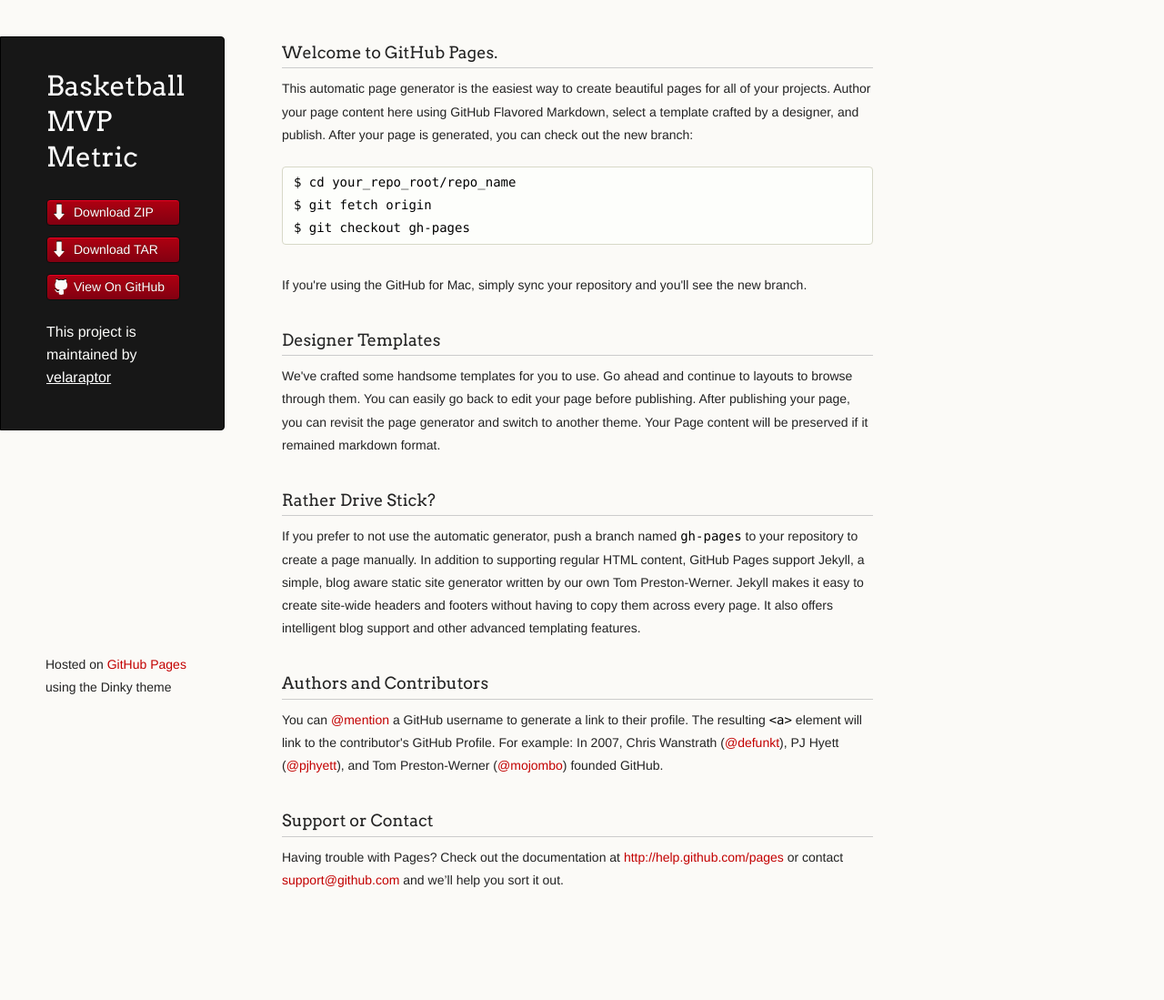
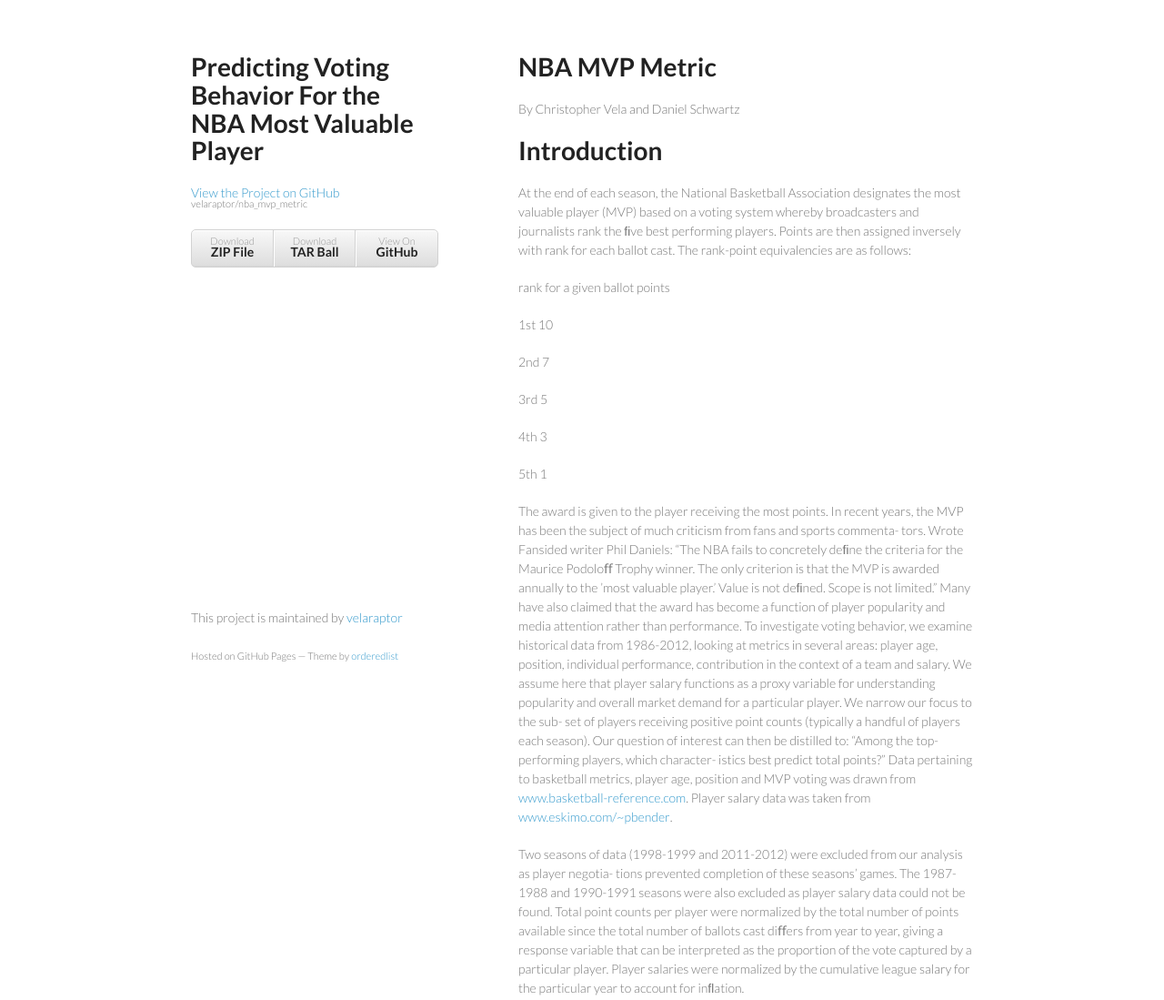
Before and after one commit to velaraptor/nba_mvp_metric, a plain HTML site: page index.html in a window 1280 px wide. Shown: the top 1099 px of the page at 91% size. Before the commit the page ends 1052 px from the top, so only its background shows below. Drawn offline with Linux system fonts and the light colour scheme.

Commit message:
Create gh-pages branch via GitHub

```diff
--- a/index.html
+++ b/index.html
@@ -3,11 +3,10 @@
   <head>
     <meta charset="utf-8">
     <meta http-equiv="X-UA-Compatible" content="chrome=1">
-    <title>Basketball MVP Metric by velaraptor</title>
+    <title>Predicting Voting Behavior For the NBA Most Valuable Player by velaraptor</title>
 
     <link rel="stylesheet" href="stylesheets/styles.css">
     <link rel="stylesheet" href="stylesheets/pygment_trac.css">
-    <script src="javascripts/scale.fix.js"></script>
     <meta name="viewport" content="width=device-width, initial-scale=1, user-scalable=no">
     <!--[if lt IE 9]>
     <script src="//html5shiv.googlecode.com/svn/trunk/html5.js"></script>
@@ -16,57 +15,84 @@
   <body>
     <div class="wrapper">
       <header>
-        <h1 class="header">Basketball MVP Metric</h1>
-        <p class="header"></p>
+        <h1>Predicting Voting Behavior For the NBA Most Valuable Player</h1>
+        <p></p>
+
+        <p class="view"><a href="https://github.com/velaraptor/nba_mvp_metric">View the Project on GitHub <small>velaraptor/nba_mvp_metric</small></a></p>
+
 
         <ul>
-          <li class="download"><a class="buttons" href="https://github.com/velaraptor/nba_mvp_metric/zipball/master">Download ZIP</a></li>
-          <li class="download"><a class="buttons" href="https://github.com/velaraptor/nba_mvp_metric/tarball/master">Download TAR</a></li>
-          <li><a class="buttons github" href="https://github.com/velaraptor/nba_mvp_metric">View On GitHub</a></li>
+          <li><a href="https://github.com/velaraptor/nba_mvp_metric/zipball/master">Download <strong>ZIP File</strong></a></li>
+          <li><a href="https://github.com/velaraptor/nba_mvp_metric/tarball/master">Download <strong>TAR Ball</strong></a></li>
+          <li><a href="https://github.com/velaraptor/nba_mvp_metric">View On <strong>GitHub</strong></a></li>
         </ul>
-
-        <p class="header">This project is maintained by <a class="header name" href="https://github.com/velaraptor">velaraptor</a></p>
-
-
       </header>
       <section>
-        <h3>
-<a name="welcome-to-github-pages" class="anchor" href="#welcome-to-github-pages"><span class="octicon octicon-link"></span></a>Welcome to GitHub Pages.</h3>
+        <h1>
+<a name="nba-mvp-metric" class="anchor" href="#nba-mvp-metric"><span class="octicon octicon-link"></span></a>NBA MVP Metric</h1>
 
-<p>This automatic page generator is the easiest way to create beautiful pages for all of your projects. Author your page content here using GitHub Flavored Markdown, select a template crafted by a designer, and publish. After your page is generated, you can check out the new branch:</p>
+<p>By Christopher Vela and Daniel Schwartz</p>
 
-<pre><code>$ cd your_repo_root/repo_name
-$ git fetch origin
-$ git checkout gh-pages
-</code></pre>
+<h1>
+<a name="introduction" class="anchor" href="#introduction"><span class="octicon octicon-link"></span></a>Introduction</h1>
 
-<p>If you're using the GitHub for Mac, simply sync your repository and you'll see the new branch.</p>
+<p>At the end of each season, the National Basketball Association designates the most valuable player
+(MVP) based on a voting system whereby broadcasters and journalists rank the ﬁve best performing players. Points are then assigned inversely with rank for each ballot cast. The rank-point
+equivalencies are as follows:</p>
 
-<h3>
-<a name="designer-templates" class="anchor" href="#designer-templates"><span class="octicon octicon-link"></span></a>Designer Templates</h3>
+<p>rank for a given ballot points</p>
 
-<p>We've crafted some handsome templates for you to use. Go ahead and continue to layouts to browse through them. You can easily go back to edit your page before publishing. After publishing your page, you can revisit the page generator and switch to another theme. Your Page content will be preserved if it remained markdown format.</p>
+<p>1st 10</p>
 
-<h3>
-<a name="rather-drive-stick" class="anchor" href="#rather-drive-stick"><span class="octicon octicon-link"></span></a>Rather Drive Stick?</h3>
+<p>2nd 7</p>
 
-<p>If you prefer to not use the automatic generator, push a branch named <code>gh-pages</code> to your repository to create a page manually. In addition to supporting regular HTML content, GitHub Pages support Jekyll, a simple, blog aware static site generator written by our own Tom Preston-Werner. Jekyll makes it easy to create site-wide headers and footers without having to copy them across every page. It also offers intelligent blog support and other advanced templating features.</p>
+<p>3rd 5</p>
 
-<h3>
-<a name="authors-and-contributors" class="anchor" href="#authors-and-contributors"><span class="octicon octicon-link"></span></a>Authors and Contributors</h3>
+<p>4th 3</p>
 
-<p>You can <a href="https://github.com/blog/821" class="user-mention">@mention</a> a GitHub username to generate a link to their profile. The resulting <code>&lt;a&gt;</code> element will link to the contributor's GitHub Profile. For example: In 2007, Chris Wanstrath (<a href="https://github.com/defunkt" class="user-mention">@defunkt</a>), PJ Hyett (<a href="https://github.com/pjhyett" class="user-mention">@pjhyett</a>), and Tom Preston-Werner (<a href="https://github.com/mojombo" class="user-mention">@mojombo</a>) founded GitHub.</p>
+<p>5th 1</p>
 
-<h3>
-<a name="support-or-contact" class="anchor" href="#support-or-contact"><span class="octicon octicon-link"></span></a>Support or Contact</h3>
+<p>The award is given to the player receiving the most points.
+In recent years, the MVP has been the subject of much criticism from fans and sports commenta-
+tors. Wrote Fansided writer Phil Daniels: “The NBA fails to concretely deﬁne the criteria for the
+Maurice Podoloﬀ Trophy winner. The only criterion is that the MVP is awarded annually to the
+’most valuable player.’ Value is not deﬁned. Scope is not limited.” Many have also claimed that
+the award has become a function of player popularity and media attention rather than performance.
+To investigate voting behavior, we examine historical data from 1986-2012, looking at metrics in
+several areas: player age, position, individual performance, contribution in the context of a team
+and salary. We assume here that player salary functions as a proxy variable for understanding
+popularity and overall market demand for a particular player. We narrow our focus to the sub-
+set of players receiving positive point counts (typically a handful of players each season). Our
+question of interest can then be distilled to: “Among the top-performing players, which character-
+istics best predict total points?” Data pertaining to basketball metrics, player age, position and
+MVP voting was drawn from <a href="http://www.basketball-reference.com">www.basketball-reference.com</a>. Player salary data was taken from
+<a href="http://www.eskimo.com/%7Epbender">www.eskimo.com/~pbender</a>.</p>
 
-<p>Having trouble with Pages? Check out the documentation at <a href="http://help.github.com/pages">http://help.github.com/pages</a> or contact <a href="mailto:support@github.com">support@github.com</a> and we’ll help you sort it out.</p>
+<p>Two seasons of data (1998-1999 and 2011-2012) were excluded from our analysis as player negotia-
+tions prevented completion of these seasons’ games. The 1987-1988 and 1990-1991 seasons were also
+excluded as player salary data could not be found. Total point counts per player were normalized
+by the total number of points available since the total number of ballots cast diﬀers from year to
+year, giving a response variable that can be interpreted as the proportion of the vote captured by a
+particular player. Player salaries were normalized by the cumulative league salary for the particular
+year to account for inﬂation.</p>
+
+<p>After aggregating all of the positive point-receiving players over 23 seasons we are left with a sample
+size of n = 374. This method makes two important assumptions. The ﬁrst is that the tastes and
+preferences of the sports commentariat are roughly stable over time. To check the validity of this
+assumption, we will examine models for both the full 23 seasons as well as for the most recent 10
+seasons (n = 166). The second assumption is that the joint distribution of the covariates for players
+in the running for MVP are independent from year to year. This assumption becomes important
+as there are many recurring players in our sample.
+<img src="http://imgur.com/fF7vuQd" alt=""><img src="http://imgur.com/AFOsKgY" alt=""><img src="http://imgur.com/W5goenE" alt=""><img src="http://imgur.com/Vv4qn4K" alt=""><img src="http://imgur.com/WJPO1EI" alt=""><img src="http://imgur.com/wse5WBV" alt=""><img src="http://imgur.com/z0Z9BeO" alt=""><img src="http://imgur.com/nSHVudt" alt=""></p>
+
+<p>Copyright 2014 Christopher Vela &amp; Daniel Schwartz</p>
       </section>
       <footer>
-        <p><small>Hosted on <a href="http://pages.github.com">GitHub Pages</a> using the Dinky theme</small></p>
+        <p>This project is maintained by <a href="https://github.com/velaraptor">velaraptor</a></p>
+        <p><small>Hosted on GitHub Pages &mdash; Theme by <a href="https://github.com/orderedlist">orderedlist</a></small></p>
       </footer>
     </div>
-    <!--[if !IE]><script>fixScale(document);</script><![endif]-->
+    <script src="javascripts/scale.fix.js"></script>
 
   </body>
 </html>
--- a/stylesheets/styles.css
+++ b/stylesheets/styles.css
@@ -1,336 +1,186 @@
-@import url(https://fonts.googleapis.com/css?family=Arvo:400,700,400italic);
-
-/* MeyerWeb Reset */
-
-html, body, div, span, applet, object, iframe,
-h1, h2, h3, h4, h5, h6, p, blockquote, pre,
-a, abbr, acronym, address, big, cite, code,
-del, dfn, em, img, ins, kbd, q, s, samp,
-small, strike, strong, sub, sup, tt, var,
-b, u, i, center,
-dl, dt, dd, ol, ul, li,
-fieldset, form, label, legend,
-table, caption, tbody, tfoot, thead, tr, th, td,
-article, aside, canvas, details, embed,
-figure, figcaption, footer, header, hgroup,
-menu, nav, output, ruby, section, summary,
-time, mark, audio, video {
-  margin: 0;
-  padding: 0;
-  border: 0;
-  font: inherit;
-  vertical-align: baseline;
-}
-
-
-/* Base text styles */
+@import url(https://fonts.googleapis.com/css?family=Lato:300italic,700italic,300,700);
 
 body {
-  padding:10px 50px 0 0;
-  font-family:"Helvetica Neue", Helvetica, Arial, sans-serif;
-	font-size: 14px;
-	color: #232323;
-	background-color: #FBFAF7;
-	margin: 0;
-	line-height: 1.8em;
-	-webkit-font-smoothing: antialiased;
-
+  padding:50px;
+  font:14px/1.5 Lato, "Helvetica Neue", Helvetica, Arial, sans-serif;
+  color:#777;
+  font-weight:300;
 }
 
 h1, h2, h3, h4, h5, h6 {
-  color:#232323;
-  margin:36px 0 10px;
+  color:#222;
+  margin:0 0 20px;
 }
 
-p, ul, ol, table, dl {
-  margin:0 0 22px;
+p, ul, ol, table, pre, dl {
+  margin:0 0 20px;
 }
 
 h1, h2, h3 {
-	font-family: Arvo, Monaco, serif;
-  line-height:1.3;
-	font-weight: normal;
-}
-
-h1,h2, h3 {
-	display: block;
-	border-bottom: 1px solid #ccc;
-	padding-bottom: 5px;
+  line-height:1.1;
 }
 
 h1 {
-	font-size: 30px;
+  font-size:28px;
 }
 
 h2 {
-	font-size: 24px;
+  color:#393939;
 }
 
-h3 {
-	font-size: 18px;
-}
-
-h4, h5, h6 {
-	font-family: Arvo, Monaco, serif;
-	font-weight: 700;
+h3, h4, h5, h6 {
+  color:#494949;
 }
 
 a {
-  color:#C30000;
-  font-weight:200;
+  color:#39c;
+  font-weight:400;
   text-decoration:none;
 }
 
-a:hover {
-	text-decoration: underline;
+a small {
+  font-size:11px;
+  color:#777;
+  margin-top:-0.6em;
+  display:block;
 }
 
-a small {
-	font-size: 12px;
+.wrapper {
+  width:860px;
+  margin:0 auto;
 }
 
-em {
-	font-style: italic;
+blockquote {
+  border-left:1px solid #e5e5e5;
+  margin:0;
+  padding:0 0 0 20px;
+  font-style:italic;
+}
+
+code, pre {
+  font-family:Monaco, Bitstream Vera Sans Mono, Lucida Console, Terminal;
+  color:#333;
+  font-size:12px;
+}
+
+pre {
+  padding:8px 15px;
+  background: #f8f8f8;
+  border-radius:5px;
+  border:1px solid #e5e5e5;
+  overflow-x: auto;
+}
+
+table {
+  width:100%;
+  border-collapse:collapse;
+}
+
+th, td {
+  text-align:left;
+  padding:5px 10px;
+  border-bottom:1px solid #e5e5e5;
+}
+
+dt {
+  color:#444;
+  font-weight:700;
+}
+
+th {
+  color:#444;
+}
+
+img {
+  max-width:100%;
+}
+
+header {
+  width:270px;
+  float:left;
+  position:fixed;
+}
+
+header ul {
+  list-style:none;
+  height:40px;
+
+  padding:0;
+
+  background: #eee;
+  background: -moz-linear-gradient(top, #f8f8f8 0%, #dddddd 100%);
+  background: -webkit-gradient(linear, left top, left bottom, color-stop(0%,#f8f8f8), color-stop(100%,#dddddd));
+  background: -webkit-linear-gradient(top, #f8f8f8 0%,#dddddd 100%);
+  background: -o-linear-gradient(top, #f8f8f8 0%,#dddddd 100%);
+  background: -ms-linear-gradient(top, #f8f8f8 0%,#dddddd 100%);
+  background: linear-gradient(top, #f8f8f8 0%,#dddddd 100%);
+
+  border-radius:5px;
+  border:1px solid #d2d2d2;
+  box-shadow:inset #fff 0 1px 0, inset rgba(0,0,0,0.03) 0 -1px 0;
+  width:270px;
+}
+
+header li {
+  width:89px;
+  float:left;
+  border-right:1px solid #d2d2d2;
+  height:40px;
+}
+
+header ul a {
+  line-height:1;
+  font-size:11px;
+  color:#999;
+  display:block;
+  text-align:center;
+  padding-top:6px;
+  height:40px;
 }
 
 strong {
+  color:#222;
   font-weight:700;
 }
 
-ul {
-  list-style: inside;
-  padding-left: 25px;
+header ul li + li {
+  width:88px;
+  border-left:1px solid #fff;
 }
 
-ol {
-  list-style: decimal inside;
-  padding-left: 20px;
+header ul li + li + li {
+  border-right:none;
+  width:89px;
 }
 
-blockquote {
-  margin: 0;
-  padding: 0 0 0 20px;
-  font-style: italic;
+header ul a strong {
+  font-size:14px;
+  display:block;
+  color:#222;
 }
 
-dl, dt, dd, dl p {
-	font-color: #444;
+section {
+  width:500px;
+  float:right;
+  padding-bottom:50px;
 }
 
-dl dt {
-  font-weight: bold;
-}
-
-dl dd {
-  padding-left: 20px;
-  font-style: italic;
-}
-
-dl p {
-  padding-left: 20px;
-  font-style: italic;
+small {
+  font-size:11px;
 }
 
 hr {
   border:0;
-  background:#ccc;
+  background:#e5e5e5;
   height:1px;
-  margin:0 0 24px;
+  margin:0 0 20px;
 }
 
-/* Images */
-
-img {
-  position: relative;
-  margin: 0 auto;
-  max-width: 650px;
-  padding: 5px;
-  margin: 10px 0 32px 0;
-  border: 1px solid #ccc;
-}
-
-p img {
-  display: inline;
-  margin: 0;
-  padding: 0;
-  vertical-align: middle;
-  text-align: center;
-  border: none;
-}
-
-/* Code blocks */
-
-code, pre {
-	font-family: Monaco, "Bitstream Vera Sans Mono", "Lucida Console", Terminal, monospace;
-  color:#000;
-  font-size:14px;
-}
-
-pre {
-	padding: 4px 12px;
-  background: #FDFEFB;
-  border-radius:4px;
-  border:1px solid #D7D8C8;
-  overflow: auto;
-  overflow-y: hidden;
-	margin-bottom: 32px;
-}
-
-
-/* Tables */
-
-table {
-  width:100%;
-}
-
-table {
-  border: 1px solid #ccc;
-  margin-bottom: 32px;
-  text-align: left;
- }
-
-th {
-  font-family: 'Arvo', Helvetica, Arial, sans-serif;
-	font-size: 18px;
-	font-weight: normal;
-  padding: 10px;
-  background: #232323;
-  color: #FDFEFB;
- }
-
-td {
-  padding: 10px;
-	background: #ccc;
- }
-
-
-/* Wrapper */
-.wrapper {
-  width:960px;
-}
-
-
-/* Header */
-
-header {
-	background-color: #171717;
-	color: #FDFDFB;
-  width:170px;
+footer {
+  width:270px;
   float:left;
   position:fixed;
-	border: 1px solid #000;
-	-webkit-border-top-right-radius: 4px;
-	-webkit-border-bottom-right-radius: 4px;
-	-moz-border-radius-topright: 4px;
-	-moz-border-radius-bottomright: 4px;
-	border-top-right-radius: 4px;
-	border-bottom-right-radius: 4px;
-	padding: 34px 25px 22px 50px;
-	margin: 30px 25px 0 0;
-	-webkit-font-smoothing: antialiased;
-}
-
-p.header {
-	font-size: 16px;
-}
-
-h1.header {
-	font-family: Arvo, sans-serif;
-	font-size: 30px;
-	font-weight: 300;
-	line-height: 1.3em;
-	border-bottom: none;
-	margin-top: 0;
-}
-
-
-h1.header, a.header, a.name, header a{
-	color: #fff;
-}
-
-a.header {
-	text-decoration: underline;
-}
-
-a.name {
-	white-space: nowrap;
-}
-
-header ul {
-  list-style:none;
-  padding:0;
-}
-
-header li {
-	list-style-type: none;
-  width:132px;
-  height:15px;
-	margin-bottom: 12px;
-	line-height: 1em;
-	padding: 6px 6px 6px 7px;
-
-	background: #AF0011;
-	background: -moz-linear-gradient(top, #AF0011 0%, #820011 100%);
-  background: -webkit-gradient(linear, left top, left bottom, color-stop(0%,#f8f8f8), color-stop(100%,#dddddd));
-  background: -webkit-linear-gradient(top, #AF0011 0%,#820011 100%);
-  background: -o-linear-gradient(top, #AF0011 0%,#820011 100%);
-  background: -ms-linear-gradient(top, #AF0011 0%,#820011 100%);
-  background: linear-gradient(top, #AF0011 0%,#820011 100%);
-
-	border-radius:4px;
-  border:1px solid #0D0D0D;
-
-	-webkit-box-shadow: inset 0px 1px 1px 0 rgba(233,2,38, 1);
-	box-shadow: inset 0px 1px 1px 0 rgba(233,2,38, 1);
-
-}
-
-header li:hover {
-	background: #C3001D;
-	background: -moz-linear-gradient(top, #C3001D 0%, #950119 100%);
-  background: -webkit-gradient(linear, left top, left bottom, color-stop(0%,#f8f8f8), color-stop(100%,#dddddd));
-  background: -webkit-linear-gradient(top, #C3001D 0%,#950119 100%);
-  background: -o-linear-gradient(top, #C3001D 0%,#950119 100%);
-  background: -ms-linear-gradient(top, #C3001D 0%,#950119 100%);
-  background: linear-gradient(top, #C3001D 0%,#950119 100%);
-}
-
-a.buttons {
-	-webkit-font-smoothing: antialiased;
-	background: url(../images/arrow-down.png) no-repeat;
-	font-weight: normal;
-	text-shadow: rgba(0, 0, 0, 0.4) 0 -1px 0;
-	padding: 2px 2px 2px 22px;
-	height: 30px;
-}
-
-a.github {
-	background: url(../images/octocat-small.png) no-repeat 1px;
-}
-
-a.buttons:hover {
-	color: #fff;
-	text-decoration: none;
-}
-
-
-/* Section - for main page content */
-
-section {
-  width:650px;
-  float:right;
-  padding-bottom:50px;
-}
-
-
-/* Footer */
-
-footer {
-  width:170px;
-  float:left;
-  position:fixed;
-  bottom:10px;
-	padding-left: 50px;
+  bottom:50px;
 }
 
 @media print, screen and (max-width: 960px) {
@@ -346,18 +196,14 @@ footer {
     width:auto;
   }
 
-	footer {
-		border-top: 1px solid #ccc;
-		margin:0 84px 0 50px;
-		padding:0;
-	}
-
   header {
     padding-right:320px;
   }
 
   section {
-    padding:20px 84px 20px 50px;
+    border:1px solid #e5e5e5;
+    border-width:1px 0;
+    padding:20px 0;
     margin:0 0 20px;
   }
 
@@ -367,8 +213,8 @@ footer {
 
   header ul {
     position:absolute;
-    right:130px;
-    top:84px;
+    right:50px;
+    top:52px;
   }
 }
 
@@ -378,38 +224,26 @@ footer {
   }
 
   header {
-    padding:10px 20px 0;
-		margin-right: 0;
+    padding:0;
   }
-
-	section {
-    padding:10px 0 10px 20px;
-    margin:0 0 30px;
-  }
-
-	footer {
-		margin: 0 0 0 30px;
-	}
 
   header ul, header p.view {
     position:static;
   }
+
+  pre, code {
+    word-wrap:normal;
+  }
 }
 
 @media print, screen and (max-width: 480px) {
+  body {
+    padding:15px;
+  }
 
-  header ul li.download {
+  header ul {
     display:none;
   }
-
-	footer {
-		margin: 0 0 0 20px;
-	}
-
-	footer a{
-		display:block;
-	}
-
 }
 
 @media print {
```
Also changed, not shown: javascripts/scale.fix.js (+17 -20 lines), params.json (+1 -1 lines).
